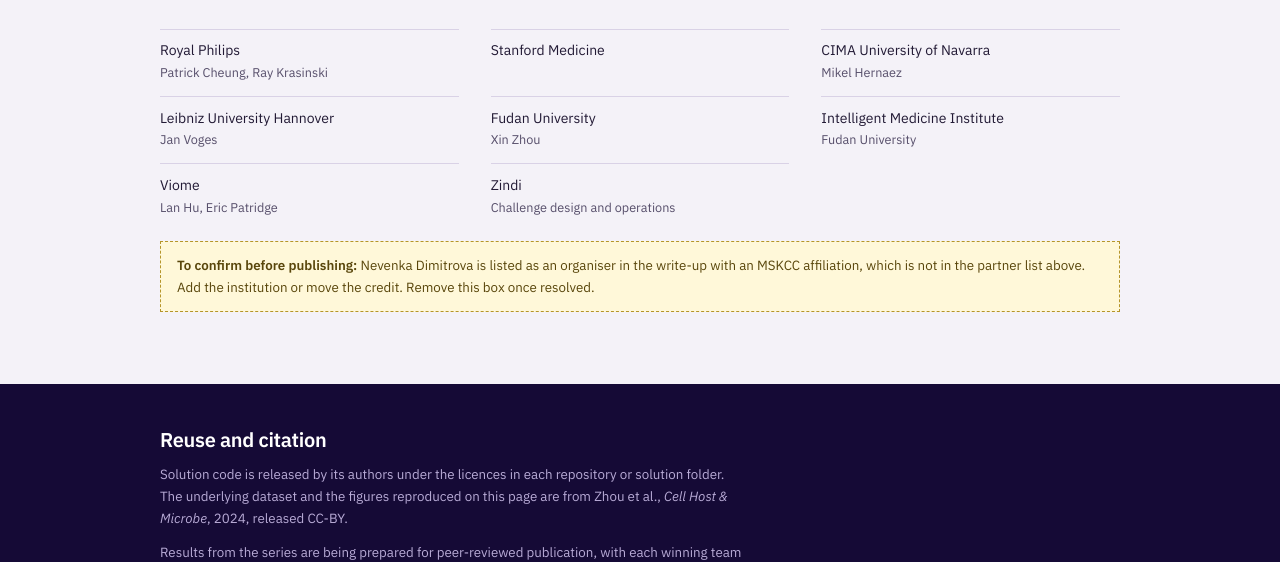
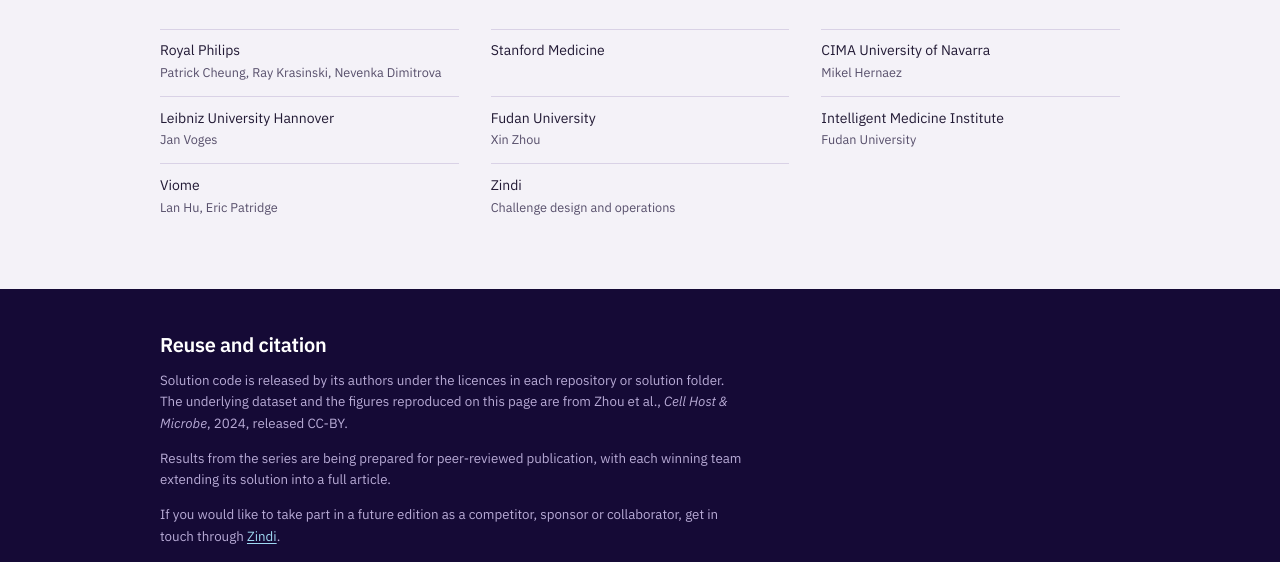
Before and after one commit to ZindiAfrica/MPEG-G-Microbiome-Hackathon-Series, a plain HTML site: page index.html in a window 1280 px wide. Shown: the part 9191-9753 px from the top of the page. Drawn offline with Linux system fonts and the light colour scheme.

Commit message:
Update partners list to include Nevenka Dimitrova
Added Nevenka Dimitrova to the Royal Philips partners list.

```diff
--- a/index.html
+++ b/index.html
@@ -350,7 +350,7 @@
       <p>The series was organised by a consortium of research and industry partners, with Zindi as challenge manager.</p>
     </div>
     <ul class="partners">
-      <li>Royal Philips<span>Patrick Cheung, Ray Krasinski</span></li>
+      <li>Royal Philips<span>Patrick Cheung, Ray Krasinski, Nevenka Dimitrova</span></li>
       <li>Stanford Medicine</li>
       <li>CIMA University of Navarra<span>Mikel Hernaez</span></li>
       <li>Leibniz University Hannover<span>Jan Voges</span></li>
@@ -359,10 +359,6 @@
       <li>Viome<span>Lan Hu, Eric Patridge</span></li>
       <li>Zindi<span>Challenge design and operations</span></li>
     </ul>
-    <div class="gap">
-      <p><strong>To confirm before publishing:</strong> Nevenka Dimitrova is listed as an organiser in the write-up with an MSKCC affiliation, which is not in the partner list above. Add the institution or move the credit. Remove this box once resolved.</p>
-    </div>
-  </div>
 </section>
 
 </main>
```
